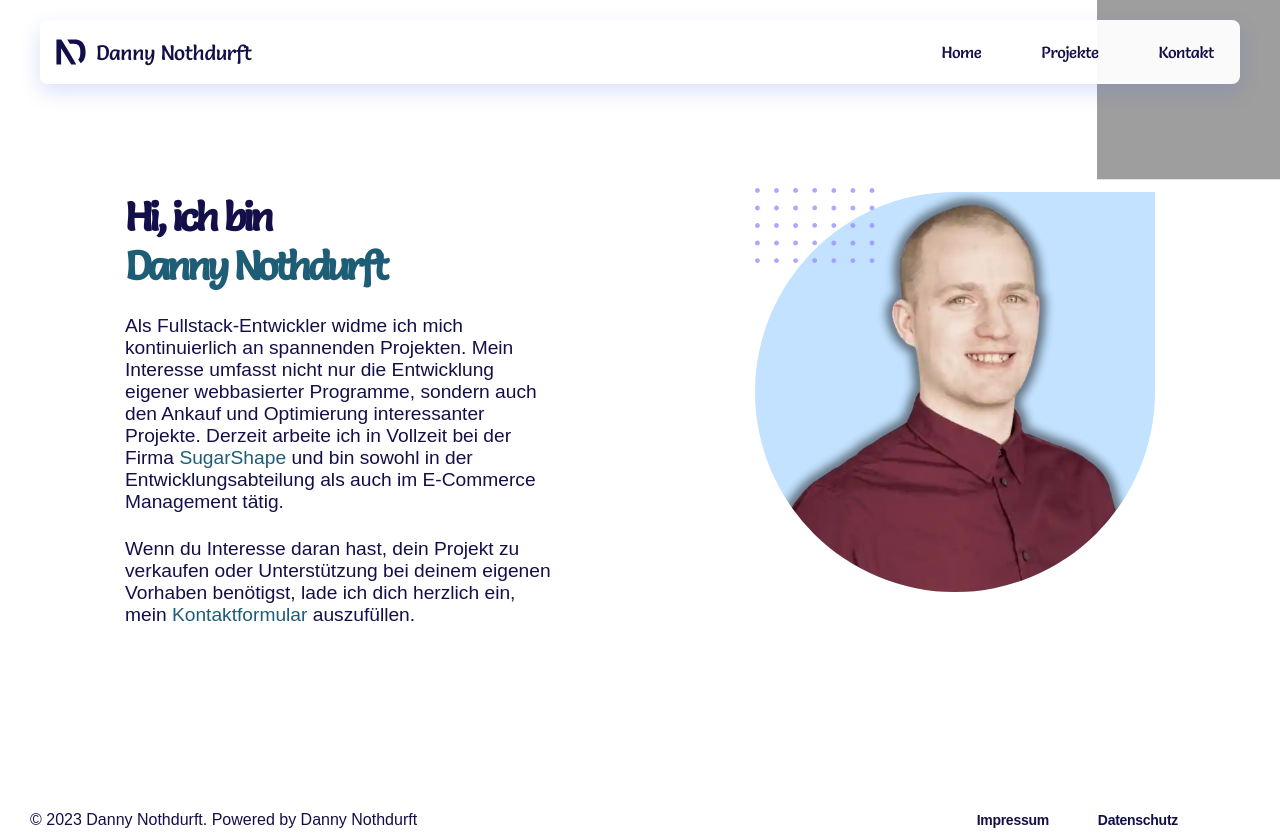
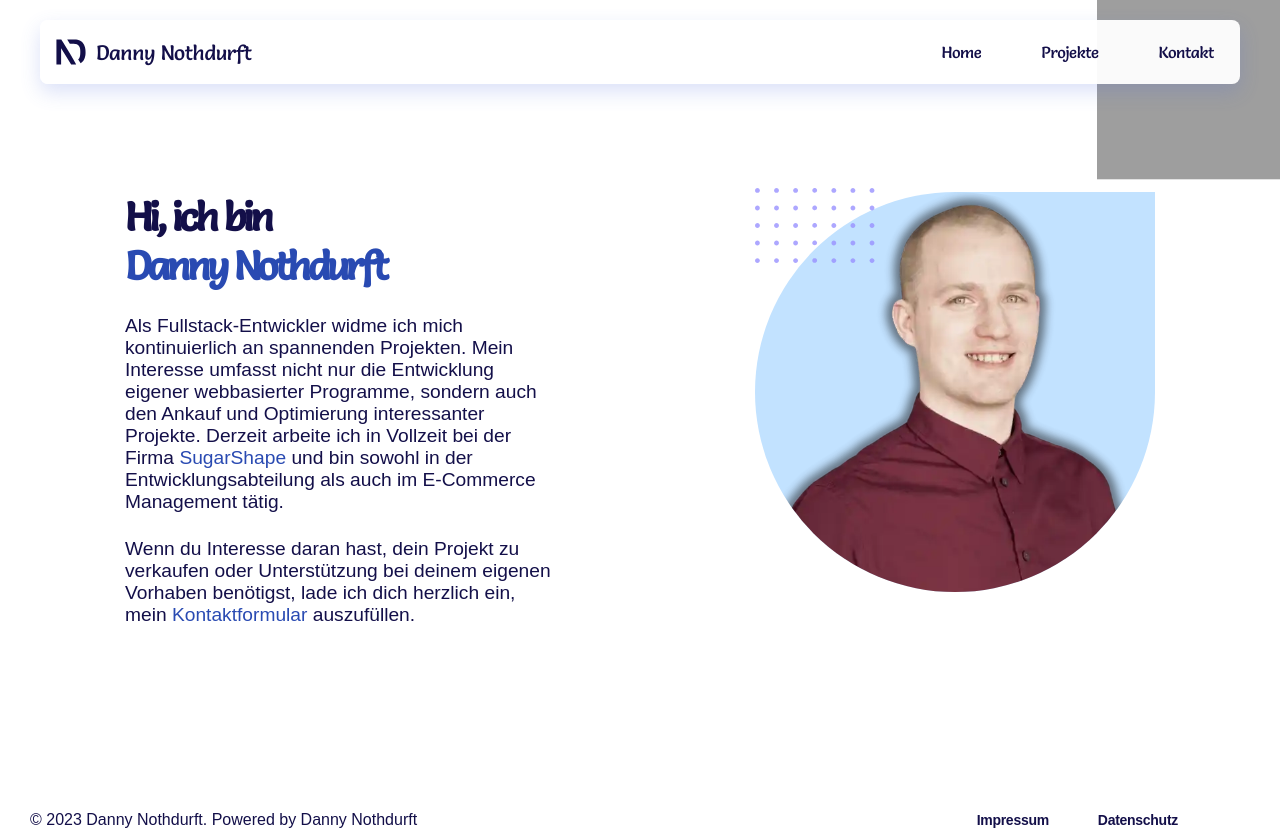
Before and after one commit to dannynothdurft/danny, a Next.js app: page / in a window 1280 px wide. Built offline with nearby package versions, Linux system fonts and the light colour scheme; grey boxes are pictures that could not be loaded.

Commit message:
Debug Color

```diff
--- a/src/styles/global.scss
+++ b/src/styles/global.scss
@@ -1,5 +1,5 @@
 :root {
-  --primary: #1E5D76;
+  --primary: #294AB2;
 }
 
 @font-face {
```
